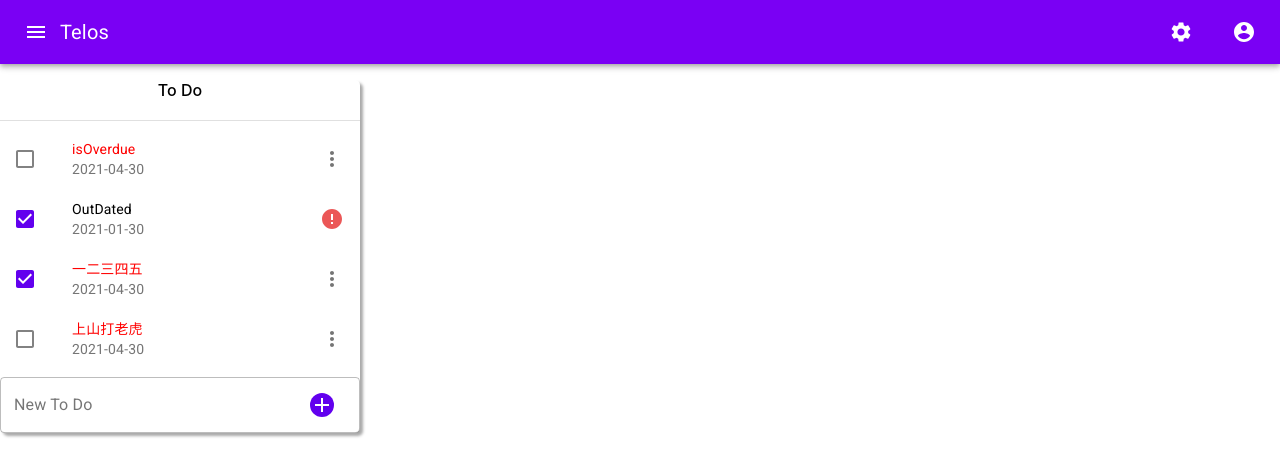
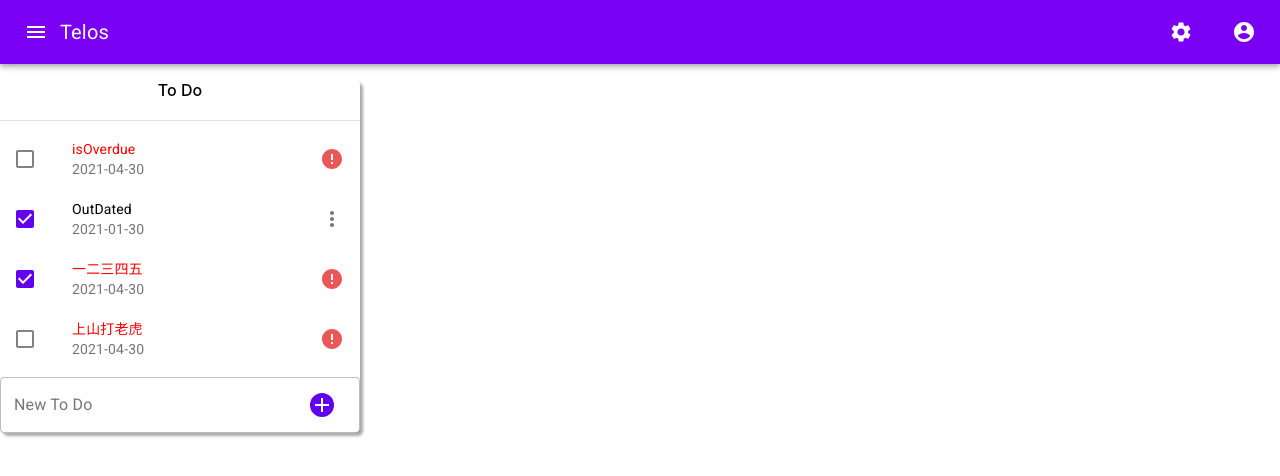
Before and after one commit to UOA-SE701-Group3-2021/3Lancers, a React (Create React App) app in the folder telos-frontend/: page /todo in a window 1280 px wide. Shown: the top 476 px of the page. Built offline with nearby package versions, Linux system fonts and the light colour scheme.

Commit message:
fixed logic mistake for isOverdue

```diff
--- a/telos-frontend/src/components/todo/DashboardTodo.jsx
+++ b/telos-frontend/src/components/todo/DashboardTodo.jsx
@@ -278,7 +278,7 @@ const DashboardTodo = () => {
                   secondary={` ${todo.due}`}
                 />
               )}
-              {todo.isOverdue ? (
+              {!todo.isOverdue ? (
                 <ListItemSecondaryAction>
                   <IconButton
                     edge="end"
```
